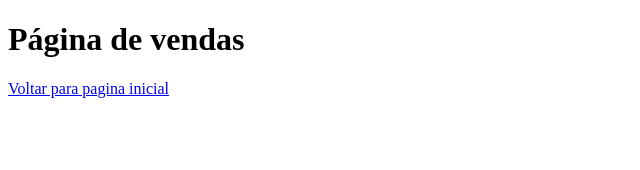
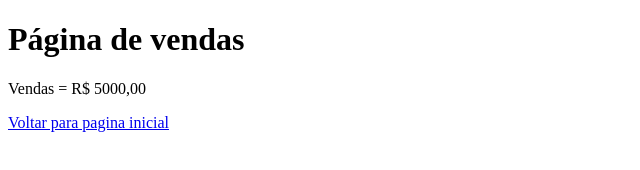
Before and after one commit to GenezioNeto/aula-git, a plain HTML site: page vendas.html in a window 1280 px wide. Shown: the whole page, without its empty margins (0-640 px from the left). Drawn offline with Linux system fonts and the light colour scheme.

Commit message:
acrescentado o valor das vendas

```diff
--- a/vendas.html
+++ b/vendas.html
@@ -9,6 +9,9 @@
 
 <body>
     <h1>Página de vendas</h1>
+    <p>
+        Vendas = R$ 5000,00
+    </p>
     <a href="index.html"> Voltar para pagina inicial </a>
 </body>
 
```
